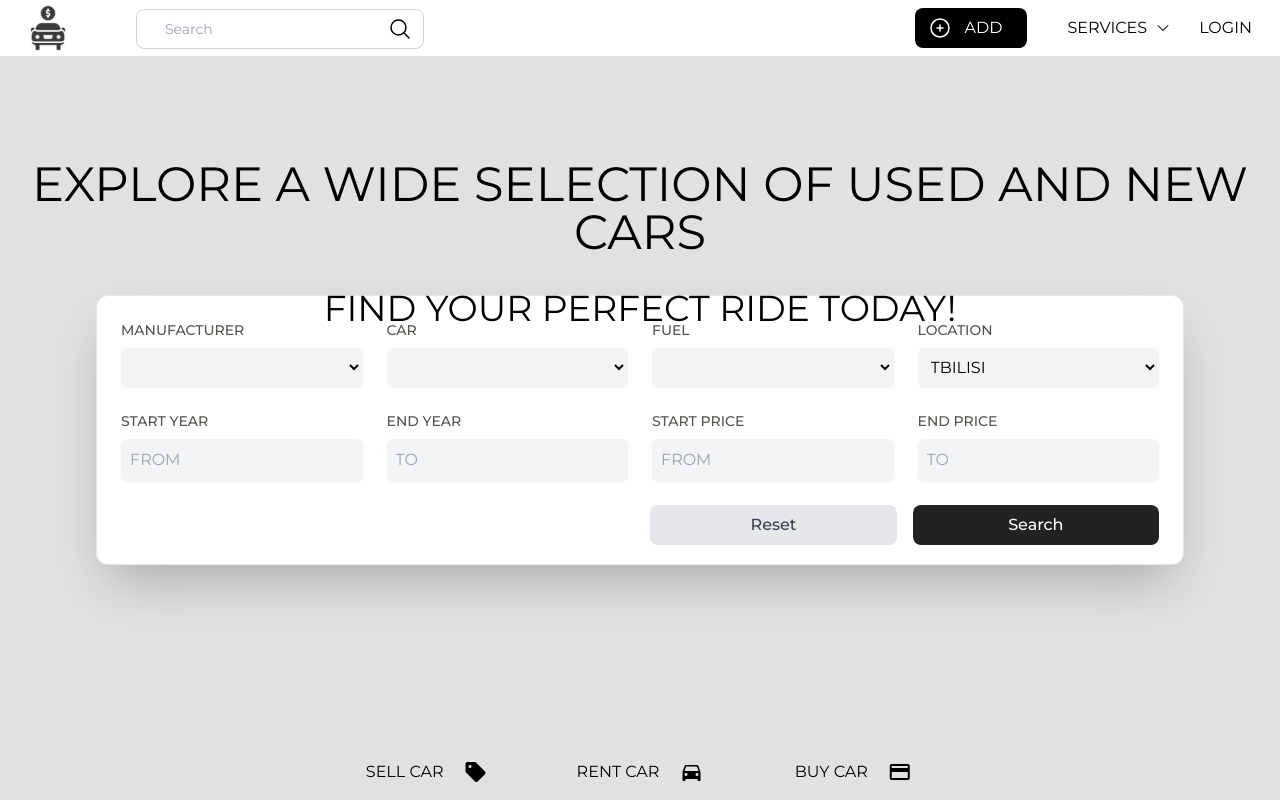
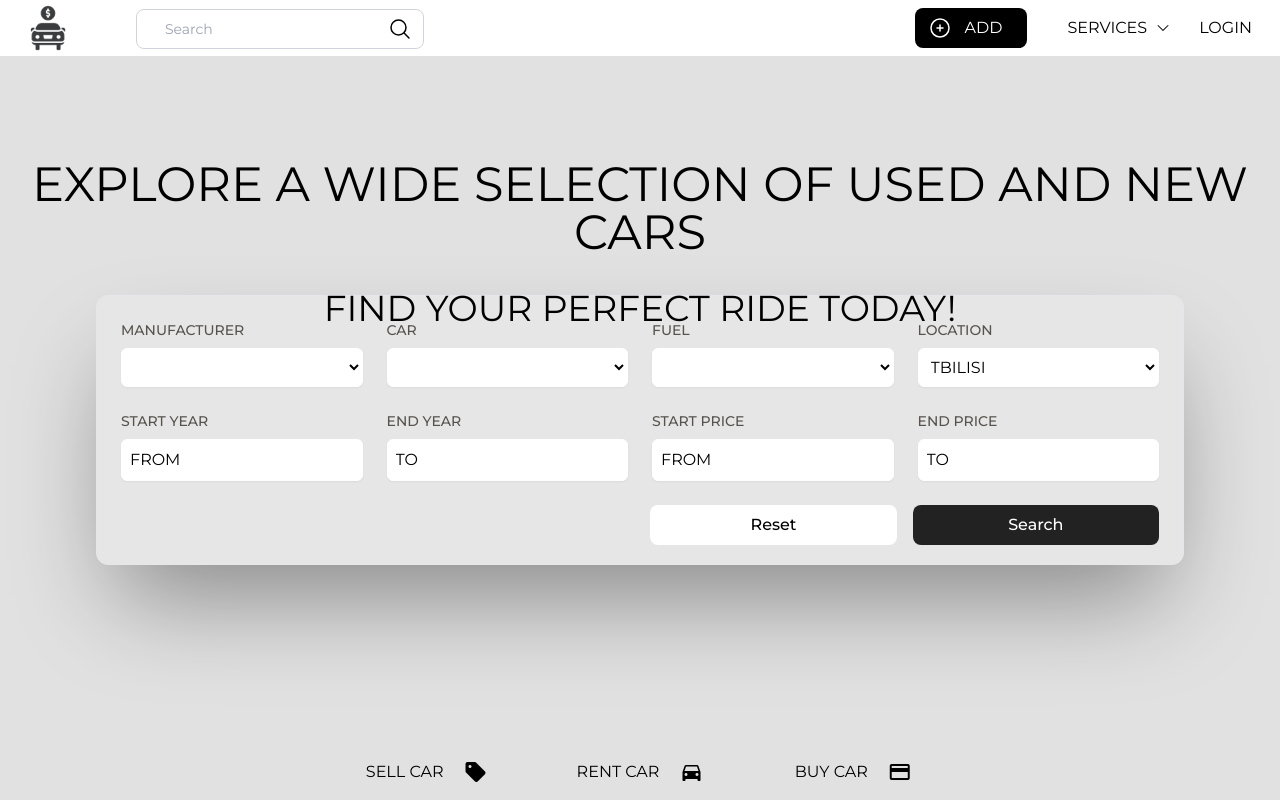
Before and after one commit to vaanskii/auto-market, a Vue app in the folder automarket_frontend/: page / in a window 1280 px wide. Shown: the top 800 px of the page. Built offline with nearby package versions, Linux system fonts and the light colour scheme; the HTML template or start-up script is replaced by a standard one.

Commit message:
fix colors and widths.

```diff
--- a/automarket_frontend/src/components/Filter.vue
+++ b/automarket_frontend/src/components/Filter.vue
@@ -1,13 +1,13 @@
 <template>
     <div class="m-10 w-full max-w-[85%] md:mt-40 mt-56">
       <div class="flex flex-col">
-        <div class="rounded-xl border h-[890px] md:h-[450px] lg:h-[360px] xl:h-[270px] border-gray-200 bg-white p-6 shadow-2xl">
+        <div class="rounded-xl border h-[890px] md:h-[450px] lg:h-[360px] xl:h-[270px] border-gray-200 bg-[#E6E6E6] p-6 shadow-4xl">
           <form id="opa" @submit.prevent="handleSubmit">
             <div class="grid grid-cols-1 gap-6 md:grid-cols-2 lg:grid-cols-3 xl:grid-cols-4">
               <!-- Manufacturer -->
               <div class="flex flex-col">
                 <label for="manufacturer" class="text-sm font-medium text-stone-600 uppercase">Manufacturer</label>
-                <select v-model="selectedBrand" id="manufacturer" class="mt-2 text-black block w-full rounded-md border border-gray-100 bg-gray-100 px-2 py-2 shadow-sm outline-none">
+                <select v-model="selectedBrand" id="manufacturer" class="mt-2 text-black block w-full rounded-md border border-white bg-white px-2 py-2 shadow-sm outline-none">
                   <option>BMW</option>
                   <option>MERCEDES</option>
                   <option>AUDI</option>
@@ -16,14 +16,14 @@
               <!-- Car -->
               <div class="flex flex-col">
                 <label for="car" class="text-sm font-medium text-stone-600 uppercase">Car</label>
-                <select v-model="selectedCar" id="car" class="mt-2 block w-full cursor-pointer rounded-md border text-black border-gray-100 bg-gray-100 px-2 py-2 shadow-sm outline-none">
+                <select v-model="selectedCar" id="car" class="mt-2 block w-full cursor-pointer rounded-md border text-black border-white bg-white px-2 py-2 shadow-sm outline-none">
                   <option v-for="(car, index) in filteredCars" :key="index">{{ car }}</option>
                 </select>
               </div>
               <!-- Gasoline -->
               <div class="flex flex-col">
                 <label for="fuel" class="text-sm font-medium text-stone-600 uppercase">Fuel</label>
-                <select v-model="selectedFuel" id="fuel" class="mt-2 text-black block w-full rounded-md border border-gray-100 bg-gray-100 px-2 py-2 shadow-sm outline-none">
+                <select v-model="selectedFuel" id="fuel" class="mt-2 text-black block w-full rounded-md border border-white bg-white px-2 py-2 shadow-sm outline-none">
                     <option>Diesel</option>
                     <option>Gasoline</option>
                     <option>Gas</option>
@@ -32,7 +32,7 @@
               <!-- Location -->
               <div class="flex flex-col">
                 <label for="location" class="text-sm font-medium text-stone-600 uppercase">Location</label>
-                <select id="location" class="mt-2 block w-full cursor-pointer rounded-md border text-black border-gray-100 bg-gray-100 px-2 py-2 shadow-sm outline-none">
+                <select id="location" class="mt-2 block w-full cursor-pointer rounded-md border text-black border-white bg-white px-2 py-2 shadow-sm outline-none">
                   <option value="">TBILISI</option>
                   <option value="">BATUMI</option>
                   <option value="">KUTAISI</option>
@@ -41,26 +41,26 @@
               <!-- Year Range -->
               <div class="flex flex-col">
                 <label for="startYear" class="text-sm font-medium text-stone-600 uppercase">Start Year</label>
-                <input placeholder="FROM" type="number" id="startYear" v-model="startYear" class="mt-2 block w-full cursor-pointer text-black rounded-md border border-gray-100 bg-gray-100 px-2 py-2 shadow-sm outline-none" />
+                <input placeholder="FROM" type="number" id="startYear" v-model="startYear" class="placeholder-black mt-2 block w-full cursor-pointer text-black rounded-md border border-white bg-white px-2 py-2 shadow-sm outline-none" />
               </div>
               <div class="flex flex-col">
                 <label for="endYear" class="text-sm font-medium text-stone-600 uppercase">End Year</label>
-                <input type="number" id="endYear" v-model="endYear" placeholder="TO" class="mt-2 block w-full cursor-pointer text-black rounded-md border border-gray-100 bg-gray-100 px-2 py-2 shadow-sm outline-none" />
+                <input type="number" id="endYear" v-model="endYear" placeholder="TO" class="mt-2 block w-full cursor-pointer placeholder-black text-black rounded-md border border-white bg-white px-2 py-2 shadow-sm outline-none" />
               </div>
 
               <div class="flex flex-col">
                 <label for="startPrice" class="text-sm font-medium text-stone-600 uppercase">start price</label>
-                <input placeholder="FROM" type="number" id="startPrice" v-model="startPrice" class="mt-2 block w-full cursor-pointer text-black rounded-md border border-gray-100 bg-gray-100 px-2 py-2 shadow-sm outline-none" />
+                <input placeholder="FROM" type="number" id="startPrice" v-model="startPrice" class="mt-2 block w-full cursor-pointer placeholder-black text-black rounded-md border border-white bg-white px-2 py-2 shadow-sm outline-none" />
               </div>
               <div class="flex flex-col">
                 <label for="endPrice" class="text-sm font-medium text-stone-600 uppercase">End price</label>
-                <input type="number" id="endPrice" v-model="endPrice" placeholder="TO" class="mt-2 block w-full cursor-pointer text-black rounded-md border border-gray-100 bg-gray-100 px-2 py-2 shadow-sm outline-none" />
+                <input type="number" id="endPrice" v-model="endPrice" placeholder="TO" class="mt-2 block w-full cursor-pointer placeholder-black text-black rounded-md border border-white bg-white px-2 py-2 shadow-sm outline-none" />
               </div>
             </div>
 
             <div class="mt-6 grid w-full items-center grid-cols-1 justify-end md:flex">
               <div class="sm:w-full sm:space-y-4 space-y-4 md:w-full md:space-x-4 md:space-y-0 lg:w-[65.8%] xl:w-[49%] md:flex md:flex-row flex-col">
-                <button type="button" @click="resetFields" class="rounded-lg  w-full bg-gray-200 px-8 py-2 font-medium text-gray-700 outline-none hover:opacity-80 focus:ring">Reset</button>
+                <button type="button" @click="resetFields" class="rounded-lg  w-full bg-white px-8 py-2 font-medium text-black outline-none hover:opacity-70 focus:ring">Reset</button>
               <button type="submit" class="rounded-lg bg-[#222] px-8 py-2  w-full font-medium text-white outline-none hover:opacity-80 focus:ring">Search</button>
               </div>
             </div>
@@ -106,3 +106,11 @@ methods: {
 }
 };
 </script>
+
+<style>
+.shadow-4xl {
+    --tw-shadow: 0 50px 100px -20px rgba(0, 0, 0, 0.4);
+    --tw-shadow-colored: 0 50px 100px -20px var(--tw-shadow-color);
+    box-shadow: var(--tw-ring-offset-shadow, 0 0 #0000), var(--tw-ring-shadow, 0 0 #0000), var(--tw-shadow);
+}
+</style>
--- a/automarket_frontend/src/components/Main.vue
+++ b/automarket_frontend/src/components/Main.vue
@@ -1,17 +1,17 @@
 <template>
   <link href="https://fonts.googleapis.com/icon?family=Material+Icons" rel="stylesheet">
-  <section class="grid h-[1550px] md:h-[1140px] lg:h-[990px] xl:h-screen w-full grid-cols-1 bg-transparent md:grid-cols-1 bg-gradient-to-r ">
+  <section class="grid h-[1500px] md:h-[1140px] lg:h-[990px] xl:h-screen w-full grid-cols-1 bg-transparent md:grid-cols-1 bg-gradient-to-r ">
     <div class="flex flex-col justify-between bg-no-repeat bg-fixed bg-cover bg-right md:bg-center">
       <div class="-mt-44 py-4 text-center text-6xl font-bold text-yellow-300">
       </div>
-      <div class="flex items-center justify-center">
+      <div class="flex items-center justify-center md:-mt-0 -mt-[600px]">
         <h1 class="absolute top-40 text-center uppercase text-xl sm:text-2xl md:text-3xl lg:text-4xl xl:text-5xl">Explore a Wide Selection of Used and New Cars</h1>
         <p class="absolute top-72 text-center uppercase text-md sm:text-lg md:text-xl lg:text-2xl xl:text-4xl">Find Your Perfect Ride Today!</p>
       </div>
       <div class="text-white flex items-center justify-center">
         <Filter/>
       </div>
-      <div class="flex items-center md:w-6/12 md:self-center">
+      <div class="flex items-center md:w-6/12 md:self-center md:-mt-0 -mt-80">
         <div class="flex w-1/3 justify-center items-center py-4 px-4 gap-5 text-black">
           <span class="uppercase">Sell car</span>
           <span class="material-icons">sell</span>
```
